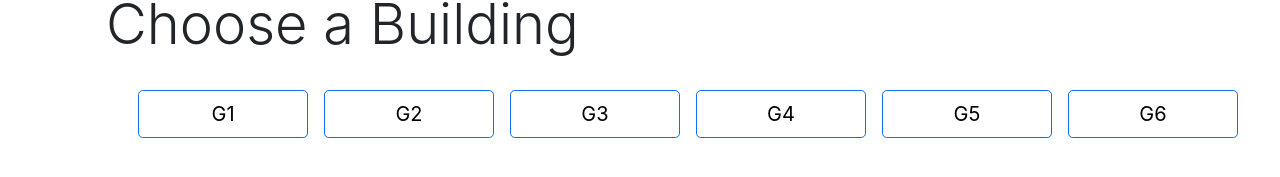
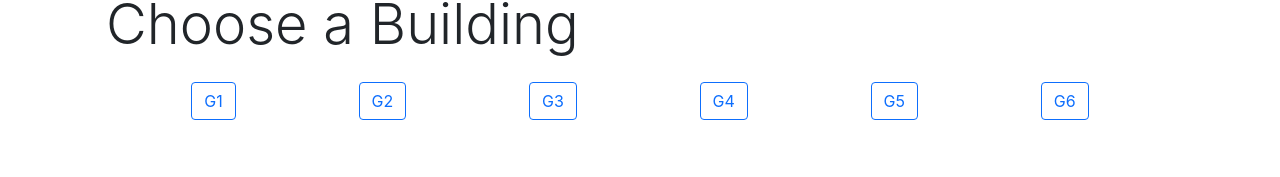
Before and after one commit to mrugendrashilvant/Hostel_Allocation_Assignment, a React (Create React App) app in the folder Hostel/: page /girlsHostel in a window 1280 px wide. Both pictures are taken after a click on the button "Sign in". Shown: the part 541-718 px from the top of the page. Built offline with nearby package versions, Linux system fonts and the light colour scheme.

Commit message:
Update GirlsHostel.jsx

```diff
--- a/Hostel/src/components/GirlsHostel.jsx
+++ b/Hostel/src/components/GirlsHostel.jsx
@@ -10,20 +10,16 @@ export default function GirlsHostel() {
     return (
         <>
             <div className="container">
-                {visible ? (<div className="container">
+                <div className="container">
                     <p className="display-4">Choose a Building</p>
                     <div className="d-flex justify-content-around m-4">
                         {hostels.map((hostel) => {
                             return (
-                                <button type="submit" value={`G${hostel}`} onClick={() => { setVisible(false) }} key={hostel} className="btn btn-outline-primary col-2 flex-wrap btn-lg m-2"><Link to={`${match.url}/showrooms`}>{`G${hostel}`}</Link></button>
+                                <Link to={`/showrooms`}><button type="submit" value={`G${hostel}`} onClick={() => { setVisible(true) }} key={hostel} className="btn btn-outline-primary">{`G${hostel}`}</button></Link>
                             )
                         })}
                     </div>
-                </div>) : null}
-
-                {visible ? null : <ShowRooms />}
-
-
+                </div>
             </div>
         </>
     )
```
